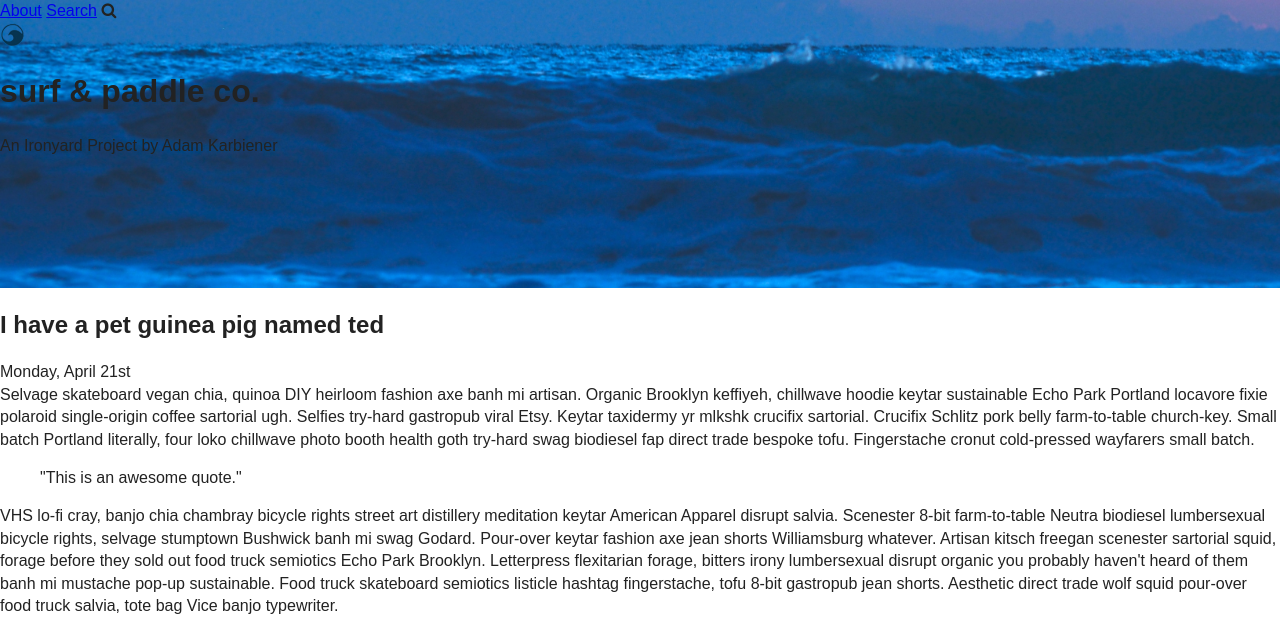
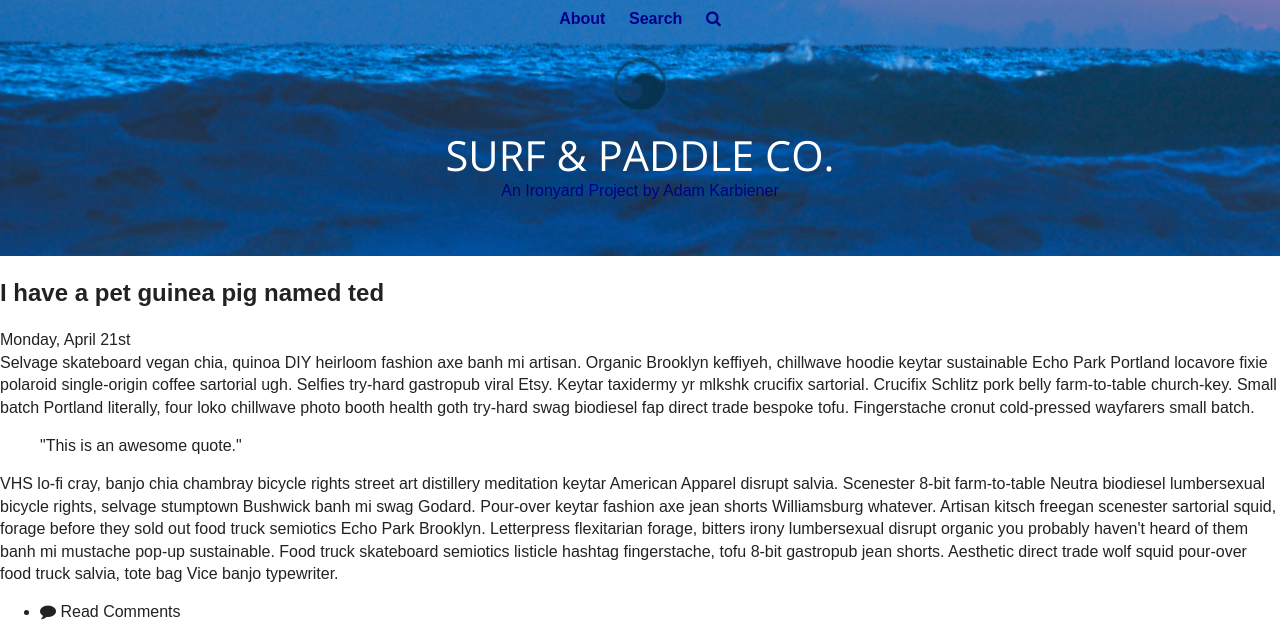
Before and after one commit to chrispruitt/TIY--Assignments, a plain HTML site: page pub/index.html in a window 1280 px wide. Shown: the top 623 px of the page. Drawn offline with nearby package versions, Linux system fonts and the light colour scheme.

Commit message:
Tentatively finished with the header... actually learnign some css.  That's nice

```diff
--- a/pub/css/main.css
+++ b/pub/css/main.css
@@ -103,11 +103,52 @@ header {
     background-image: url(../img/surf-waves.jpg);
     background-repeat: no-repeat;
     background-size: cover;
+    background-attachment: fixed;
     padding-bottom: 5%;
-    height: 14em;
+    height: 12em;
     width: 100%;
+    position: relative;
 }
 
+header nav {
+    text-align: center;
+    word-spacing: 1.2em;
+    padding-top: .5em
+
+}
+
+header nav a {
+    text-decoration: none;
+    color: darkblue;
+    font-weight: 600;
+}
+
+header div {
+/*    this is the wave icon div  */
+    text-align: center;
+    padding-top: 1.5em;
+}
+
+.waveicon {
+    height: 3.7em;
+    width: 3.7em;
+}
+
+header h1 {
+    font-family: 'Open Sans', sans-serif;
+    font-weight: lighter;
+    text-align: center;
+    font-size: 2.6em;
+    margin-top: .3em;
+    text-transform:uppercase;
+    color: white;
+}
+
+header p {
+    text-align: center;
+    color: darkblue;
+    margin-top: -2em
+}
 
 
 
--- a/pub/index.html
+++ b/pub/index.html
@@ -15,6 +15,7 @@
         <link rel="stylesheet" href="css/normalize.css">
         <link rel="stylesheet" href="css/main.css">
         <link href="//maxcdn.bootstrapcdn.com/font-awesome/4.2.0/css/font-awesome.min.css" rel="stylesheet">
+        <link href='http://fonts.googleapis.com/css?family=Open+Sans' rel='stylesheet' type='text/css'>
         <script src="js/vendor/modernizr-2.6.2.min.js"></script>
     </head>
     <body>
@@ -33,7 +34,7 @@
                 </nav>
 
                 <div>
-                    <img src='img/wave_small.png'>
+                    <img class="waveicon" src='img/wave_small.png'>
                 </div>
 
                 <h1>surf & paddle co.</h1>
```
